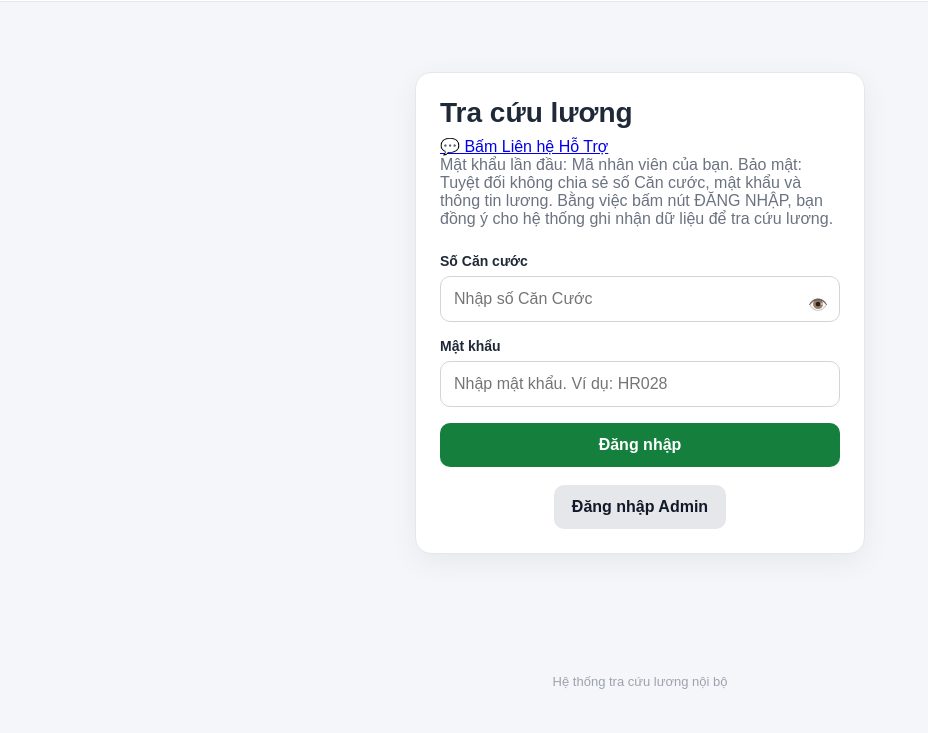
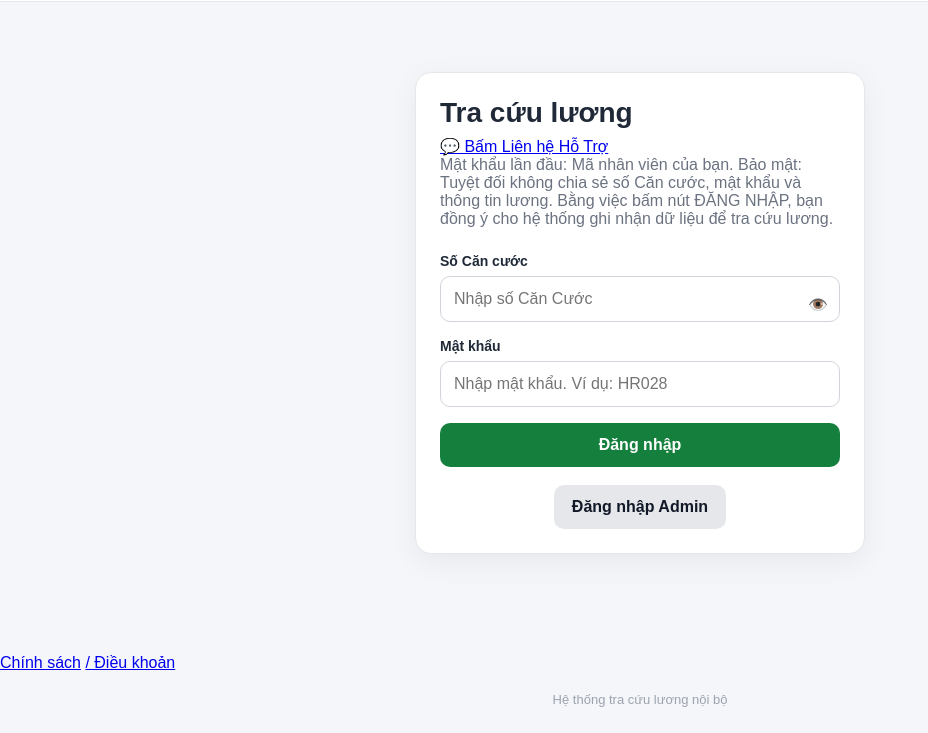
Before and after one commit to elbalosnocni/payroll, a plain HTML site: page index.html in a window 1280 px wide. Shown: the part 67-800 px from the top of the page, without its empty margins (0-928 px from the left). Drawn offline with Linux system fonts and the light colour scheme.

Commit message:
Update index.html

```diff
--- a/index.html
+++ b/index.html
@@ -987,6 +987,8 @@ th {
 
 </div>
 </main>
+
+<a href="https://phieuluong.pages.dev/privacy" target="_blank" class="btn-zalo">Chính sách</a> <a href="https://phieuluong.pages.dev/terms" target="_blank" class="btn-zalo">/ Điều khoản</a>
 
 <footer class="footer">
     Hệ thống tra cứu lương nội bộ
```
